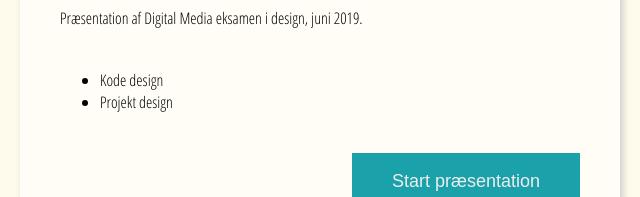
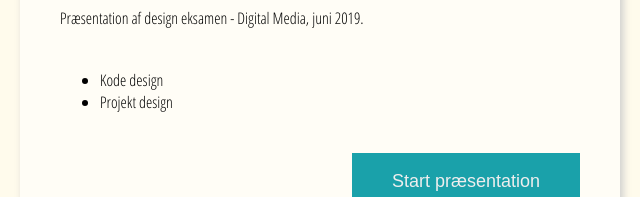
Before and after one commit to bqardi/digital-media-eksamen-pr-sentation, a plain HTML site: page index.html in a window 1280 px wide. Shown: the part 338-535 px from the top of the page, 320-960 px from the left. Drawn offline with Linux system fonts and the light colour scheme.

Commit message:
Update index.html

```diff
--- a/index.html
+++ b/index.html
@@ -20,7 +20,7 @@
                         <h1>Portfolio præsentation</h1>
                     </div>
                     <p>
-                        Præsentation af Digital Media eksamen i design, juni 2019.
+                        Præsentation af design eksamen - Digital Media, juni 2019.
                     </p>
                     <ul>
                         <li>Kode design</li>
```
